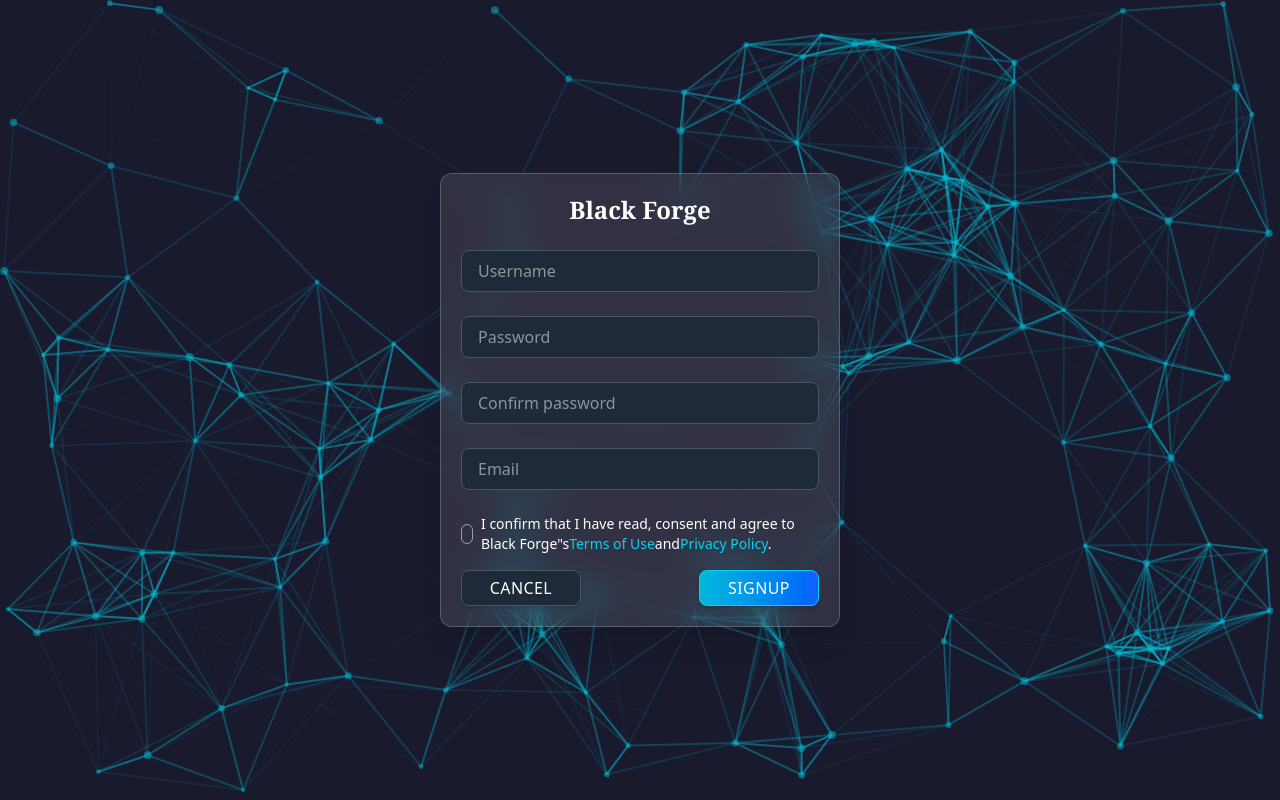
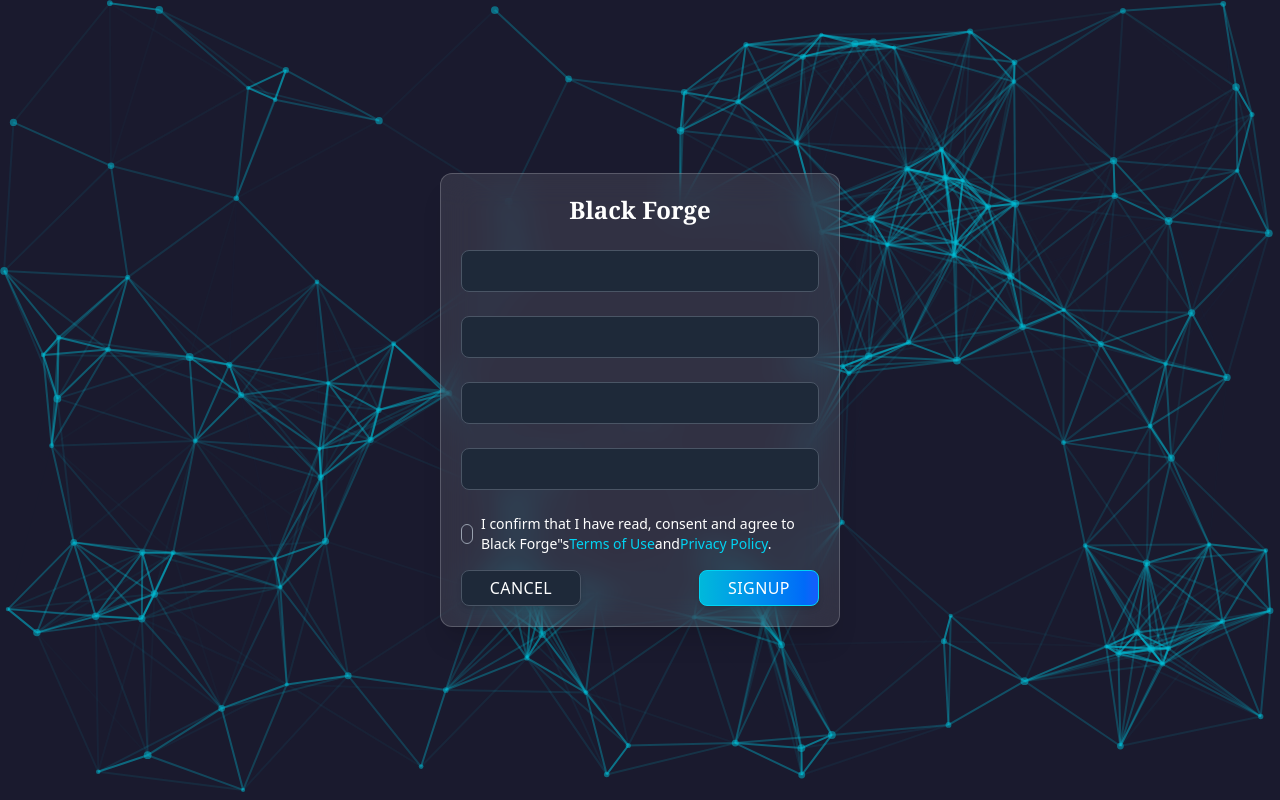
Before and after one commit to laustidio/project-react, a React (Vite) app: page /signup in a window 1280 px wide. Built offline with nearby package versions, Linux system fonts and the light colour scheme.

Commit message:
Changed component input to hybrid to accept validation or not

```diff
--- a/package.json
+++ b/package.json
@@ -17,6 +17,7 @@
     "@tsparticles/engine": "^3.8.1",
     "@tsparticles/react": "^3.0.0",
     "@tsparticles/slim": "^3.8.1",
+    "clsx": "^2.1.1",
     "lucide-react": "^0.482.0",
     "react": "^19.0.0",
     "react-dom": "^19.0.0",
--- a/src/components/ui/Input/Input.tsx
+++ b/src/components/ui/Input/Input.tsx
@@ -1,49 +1,65 @@
+import clsx from 'clsx';
 import React from 'react';
-import { useFormContext } from 'react-hook-form';
+import { useFormContext, UseFormRegisterReturn, FieldError } from 'react-hook-form';
 
 interface InputProps extends React.InputHTMLAttributes<HTMLInputElement> {
   name: string
   label?: string
+
+  //Props to use without FormProvider
+  register?: UseFormRegisterReturn<string>;
+  error?: string | FieldError
 }
 
-const Input: React.FC<InputProps> = ({ name, label, ...props }) => {
+const Input: React.FC<InputProps> = (
+  {
+    name,
+    label,
+    className,
+    register,
+    error: externalError,
+    ...props
+  }) => {
   const formContext = useFormContext();
 
-  if (!formContext) {
-    throw new Error(
-      `O componente <Input name="${name}"/> deve ser usado dentro de um <FormProvider>`
-    )
-  }
-
-  const {
-    register,
-    formState: { errors },
-  } = useFormContext();
+  //Hybrid mode: Automatically detects context
+  const isFormContext = !!formContext;
+  const { register: formRegister, formState } = formContext || {};
+  const internalError = externalError || (formState?.errors[name] as FieldError);
 
   return (
     <div className="relative w-full mb-2">
-      {label && <label className="block text-white mb-1">{label}</label>}
+      {label && (
+        <label className="block text-white mb-1" htmlFor={name}>
+          {label}
+        </label>
+      )}
+
       <input
-        {...register(name)}
-        {...props}
-        className={`
-        w-full max-w-md px-4 py-2
-        bg-gray-800
-        text-white
-        border
-        border-gray-600
-        rounded-lg
-        focus:ring-2
-        focus:ring-cyan-400
-        focus:border-cyan-400
-        transition
-        ${props.className || ''}
-        ${errors[name] ? "border-red-500" : "border-gray-500"}
-      `}
+        id={name}
+        {...(
+          isFormContext ? formRegister(name) : {
+            ...props, //Automatic RHF (React Hook Form) registration
+            ...register //Manual usage
+          }
+        )}
+        className={
+          clsx(
+            "w-full max-w-md px-4 py-2 bg-gray-800 text-white",
+            "border rounded-lg focus:ring-2 focus:ring-cyan-400",
+            "focus:border-cyan-400 transition",
+            className,
+            internalError ? "border-red-500" : "border-gray-600"
+          )}
+        aria-invalid={!!internalError}
       />
-      {errors[name] && (
-        <p className="absolute top-full left-0 text-red-500 text-sm">
-          {errors[name]?.message as string}
+
+      {internalError && (
+        <p className="absolute top-full left-0 text-red-500 text-sm mt-1">
+          {typeof internalError === "string"
+            ? internalError
+            : internalError.message
+          }
         </p>
       )}
     </div>
```
Also changed, not shown: 1 other file (tests, documents, lock files or other folders).
